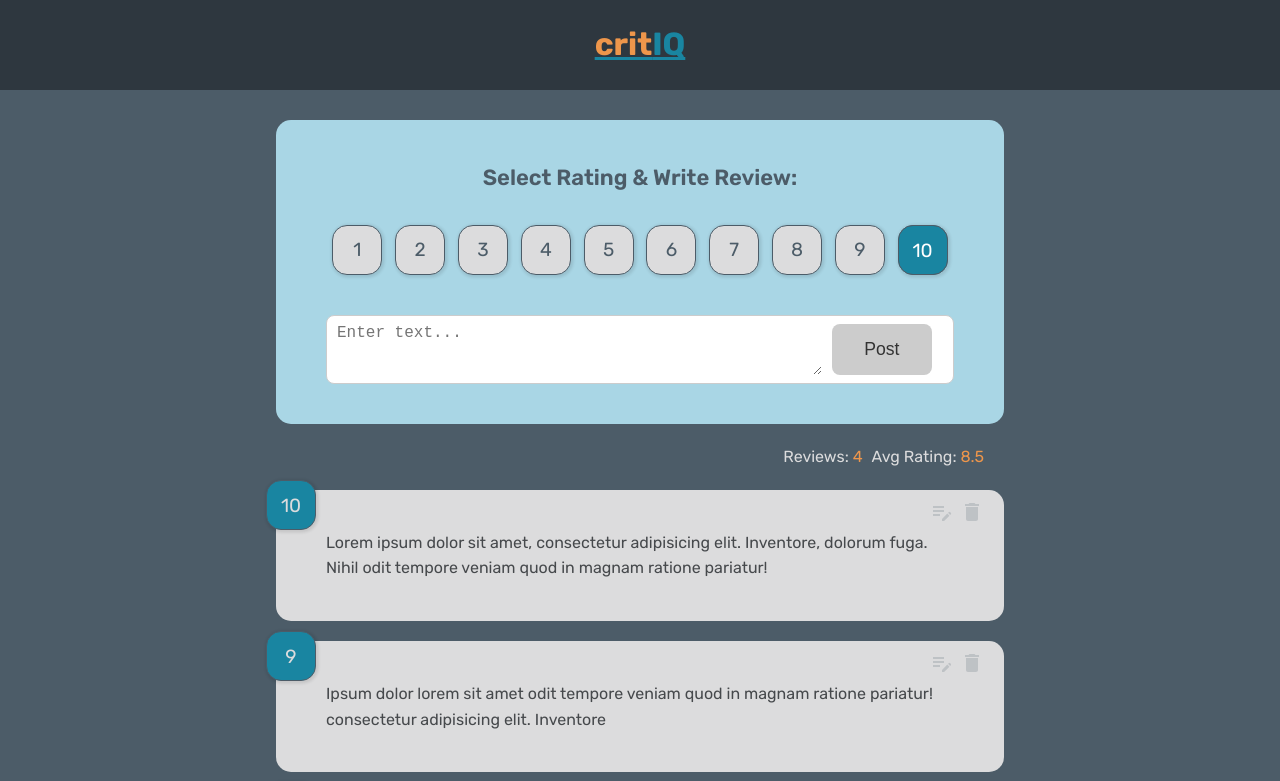
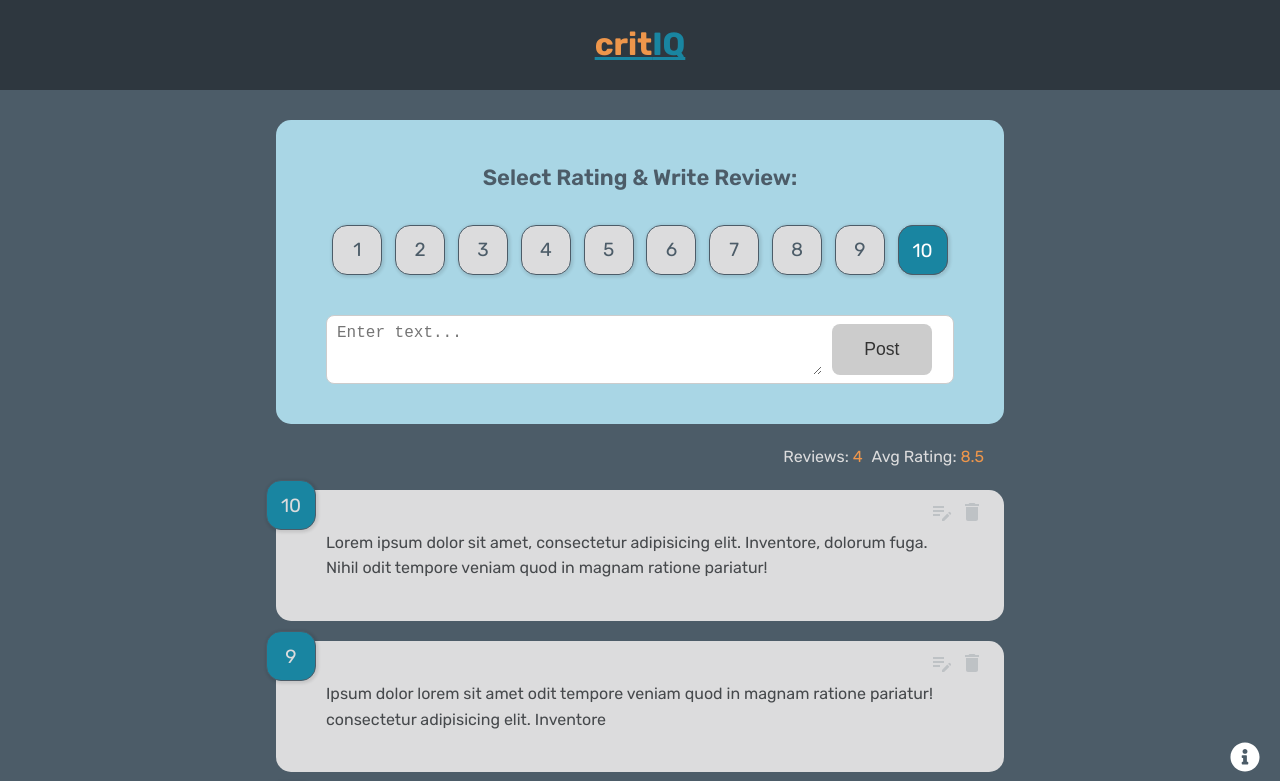
Before and after one commit to iancover/critiq, a React (Create React App) app: page / in a window 1280 px wide. Shown: the top 781 px of the page. Built offline with nearby package versions, Linux system fonts and the light colour scheme.

Commit message:
feat: Add AboutLink component
This component is rendered from App.js and won't render on the
About page using useMatch hook, previously useRouteMatch

```diff
--- a/src/App.js
+++ b/src/App.js
@@ -8,6 +8,7 @@ import ReviewList from './components/ReviewList';
 import ReviewStats from './components/ReviewStats';
 import ReviewForm from './components/ReviewForm';
 import AboutPage from './components/pages/AboutPage';
+import AboutLink from './components/AboutLink';
 
 // fake data
 import ReviewData from './data/ReviewData';
@@ -43,6 +44,7 @@ function App() {
 
           <Route path='/about' element={<AboutPage />} />
         </Routes>
+        <AboutLink />
       </div>
     </Router>
   );
--- /dev/null
+++ b/src/components/AboutLink.jsx
@@ -0,0 +1,24 @@
+import { Link, useMatch } from 'react-router-dom';
+import { FaInfoCircle } from 'react-icons/fa';
+
+function AboutLink() {
+  let match = useMatch('/about');
+
+  return (
+    <div className={'about-link'}>
+      {!match && (
+        <Link
+          to={{
+            pathname: '/about',
+            search: '?sort=name',
+            hash: '#hello',
+          }}>
+          <FaInfoCircle size={30} className={'about-icon'} />
+          <span className={'tooltip'}>About</span>
+        </Link>
+      )}
+    </div>
+  );
+}
+
+export default AboutLink;
```
